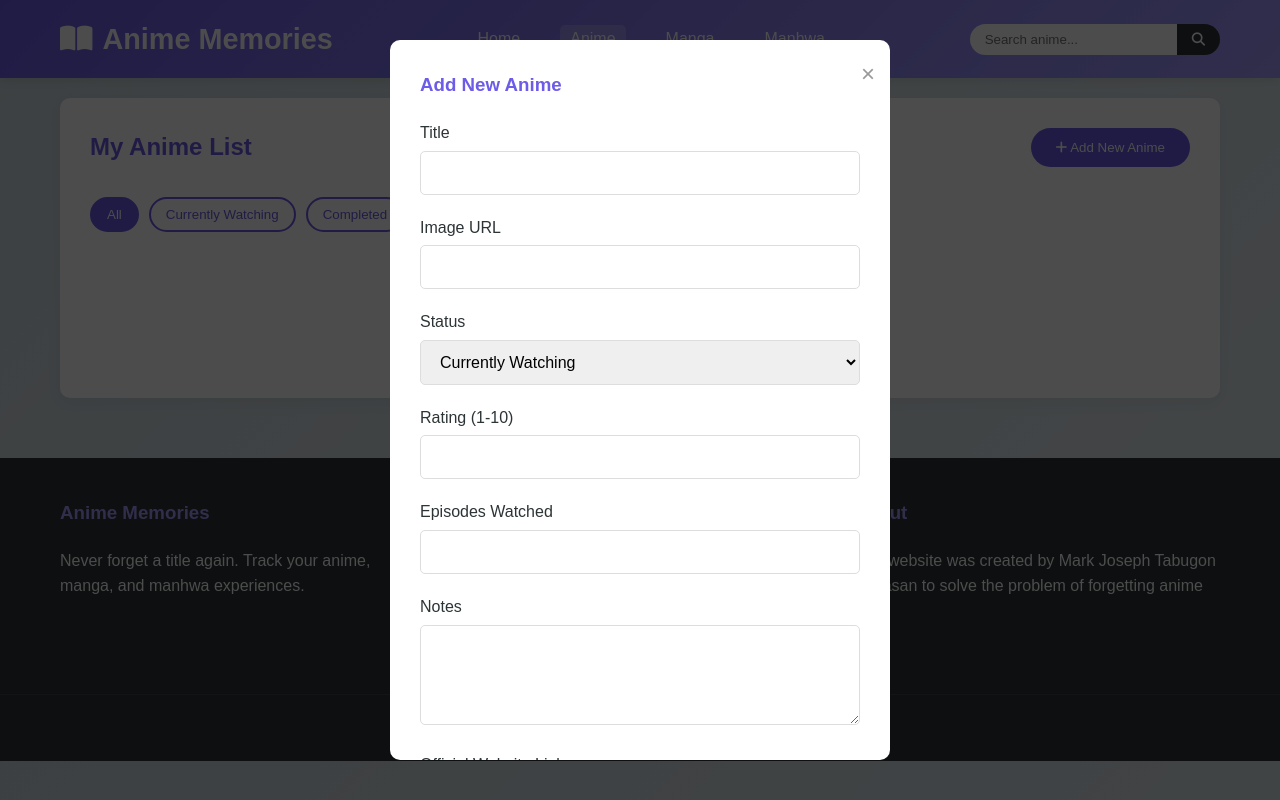
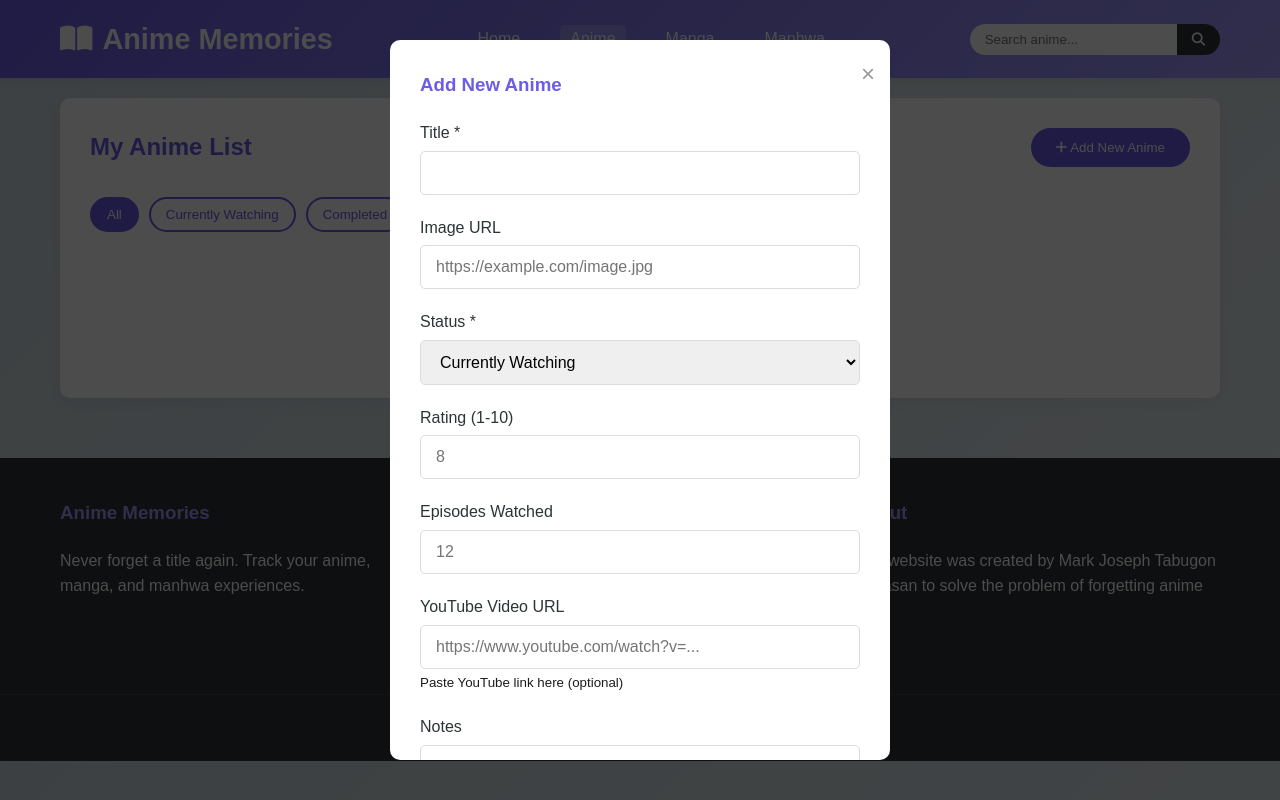
Before and after one commit to rapraprogasan/animemangamanhwa, a plain HTML site: page anime.html in a window 1280 px wide. Both pictures are taken after a click on the button "Add New Anime". Drawn offline with Linux system fonts and the light colour scheme.

Commit message:
Update anime.html

```diff
--- a/anime.html
+++ b/anime.html
@@ -5,14 +5,13 @@
     <meta name="viewport" content="width=device-width, initial-scale=1.0">
     <title>Anime List - Listahan Ng Anime Manga & Manhwa</title>
     <link rel="stylesheet" href="style.css">
-    <link rel="icon" href="icon.png" type="image/png">
     <link rel="stylesheet" href="https://cdnjs.cloudflare.com/ajax/libs/font-awesome/6.4.0/css/all.min.css">
 </head>
 <body>
     <!-- Loading Screen -->
     <div id="loading-screen">
         <div class="loading-content">
-              <img src="icon.png" alt="Loading">
+            <img src="images/loading-screen.jpg" alt="Loading">
             <div class="spinner"></div>
             <p>Loading your anime memories...</p>
         </div>
@@ -61,15 +60,17 @@
                     <h3>Add New Anime</h3>
                     <form id="anime-form">
                         <div class="form-group">
-                            <label for="title">Title</label>
+                            <label for="title">Title *</label>
                             <input type="text" id="title" required>
                         </div>
+
                         <div class="form-group">
                             <label for="image">Image URL</label>
-                            <input type="text" id="image">
+                            <input type="text" id="image" placeholder="https://example.com/image.jpg">
                         </div>
+
                         <div class="form-group">
-                            <label for="status">Status</label>
+                            <label for="status">Status *</label>
                             <select id="status" required>
                                 <option value="currently-watching">Currently Watching</option>
                                 <option value="completed">Completed</option>
@@ -77,26 +78,43 @@
                                 <option value="plan-to-watch">Plan to Watch</option>
                             </select>
                         </div>
+
                         <div class="form-group">
                             <label for="rating">Rating (1-10)</label>
-                            <input type="number" id="rating" min="1" max="10">
+                            <input type="number" id="rating" min="1" max="10" placeholder="8">
                         </div>
+
                         <div class="form-group">
                             <label for="episodes">Episodes Watched</label>
-                            <input type="number" id="episodes">
+                            <input type="number" id="episodes" placeholder="12">
                         </div>
+
+                        <div class="form-group">
+                            <label for="video">YouTube Video URL</label>
+                            <input type="url" id="video" placeholder="https://www.youtube.com/watch?v=..."
+                                   onchange="updateVideoPreview()">
+                            <small class="help-text">Paste YouTube link here (optional)</small>
+                            <div id="video-preview" style="display: none; margin-top: 10px;">
+                                <p>Video Preview:</p>
+                                <div id="video-preview-container"></div>
+                            </div>
+                        </div>
+
                         <div class="form-group">
                             <label for="notes">Notes</label>
-                            <textarea id="notes"></textarea>
+                            <textarea id="notes" placeholder="Add your thoughts about this anime..."></textarea>
                         </div>
+
                         <div class="form-group">
                             <label for="link">Official Website Link</label>
-                            <input type="url" id="link">
+                            <input type="url" id="link" placeholder="https://myanimelist.net/anime/...">
                         </div>
+
                         <button type="submit" class="btn">Add Anime</button>
                     </form>
                 </div>
             </div>
+
             <!-- Edit Anime Modal -->
             <div class="modal" id="edit-modal">
                 <div class="modal-content">
@@ -104,16 +122,19 @@
                     <h3>Edit Anime</h3>
                     <form id="edit-form">
                         <input type="hidden" id="edit-id">
+
                         <div class="form-group">
-                <label for="edit-title">Title</label>
+                            <label for="edit-title">Title *</label>
                             <input type="text" id="edit-title" required>
                         </div>
+
                         <div class="form-group">
                             <label for="edit-image">Image URL</label>
                             <input type="text" id="edit-image">
                         </div>
+
                         <div class="form-group">
-                <label for="edit-status">Status</label>
+                            <label for="edit-status">Status *</label>
                             <select id="edit-status" required>
                                 <option value="currently-watching">Currently Watching</option>
                                 <option value="completed">Completed</option>
@@ -121,22 +142,37 @@
                                 <option value="plan-to-watch">Plan to Watch</option>
                             </select>
                         </div>
+
                         <div class="form-group">
                             <label for="edit-rating">Rating (1-10)</label>
                             <input type="number" id="edit-rating" min="1" max="10">
                         </div>
+
                         <div class="form-group">
                             <label for="edit-episodes">Episodes Watched</label>
                             <input type="number" id="edit-episodes">
                         </div>
+
+                        <div class="form-group">
+                            <label for="edit-video">YouTube Video URL</label>
+                            <input type="url" id="edit-video" onchange="updateEditVideoPreview()">
+                            <small class="help-text">Paste YouTube link here</small>
+                            <div id="edit-video-preview" style="display: none; margin-top: 10px;">
+                                <p>Video Preview:</p>
+                                <div id="edit-video-preview-container"></div>
+                            </div>
+                        </div>
+
                         <div class="form-group">
                             <label for="edit-notes">Notes</label>
                             <textarea id="edit-notes"></textarea>
                         </div>
+
                         <div class="form-group">
                             <label for="edit-link">Official Website Link</label>
                             <input type="url" id="edit-link">
                         </div>
+
                         <button type="submit" class="btn">Update Anime</button>
                     </form>
                 </div>
@@ -176,7 +212,7 @@
 
     <!-- Video Modal -->
     <div class="modal" id="video-modal">
-        <div class="modal-content">
+        <div class="modal-content video-modal-content">
             <span class="close">&times;</span>
             <div id="video-container"></div>
         </div>
```
Lines whose indentation alone changed are shown as unchanged.
